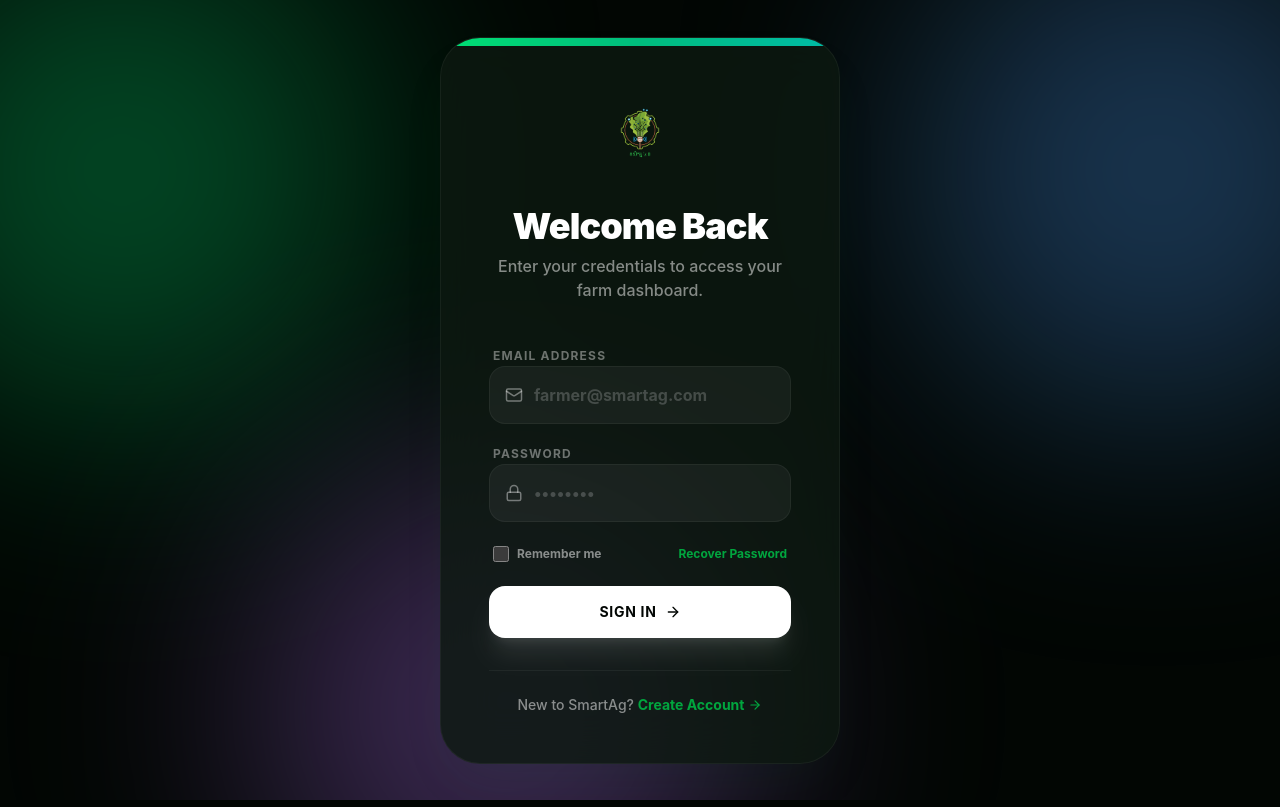
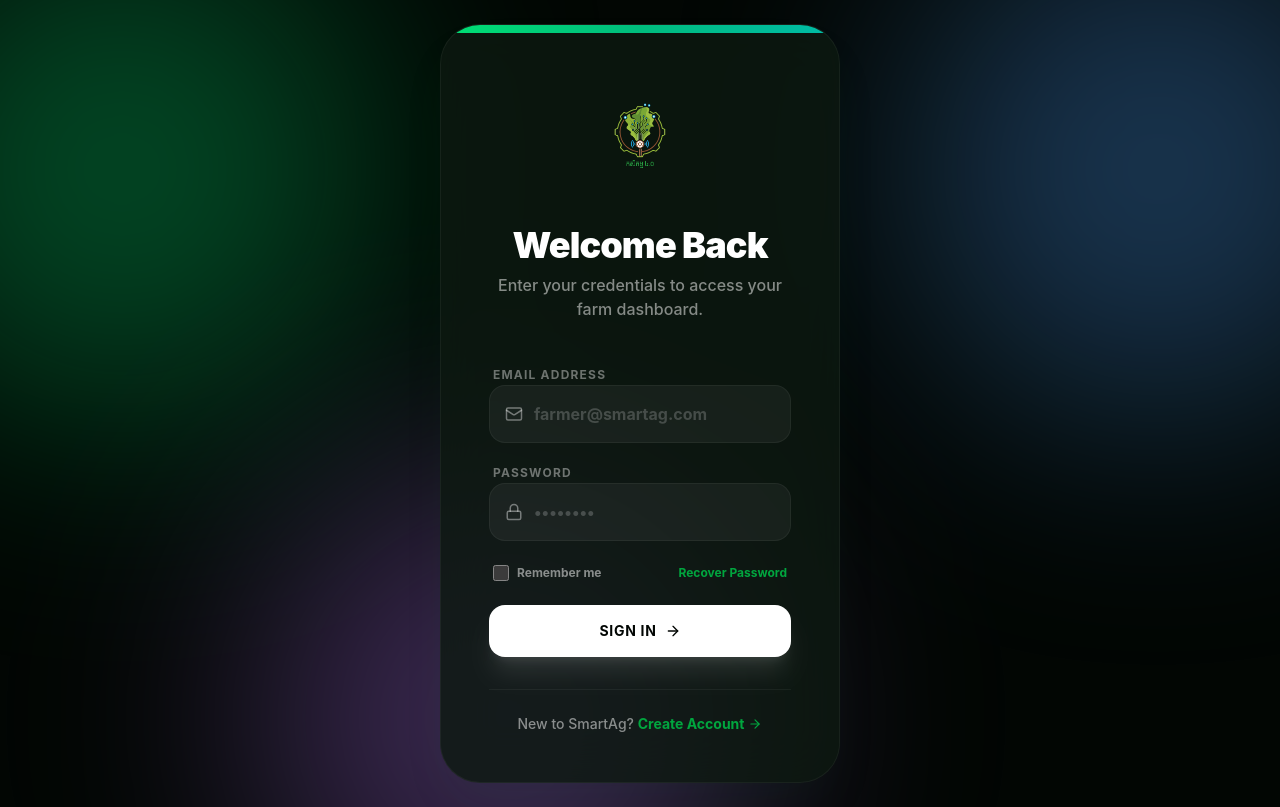
Before and after one commit to frezzyog/smart_agriculture, a Next.js app in the folder client/: page /login in a window 1280 px wide. Built offline with nearby package versions, Linux system fonts and the light colour scheme; no server answers.

Commit message:
style: Increase logo size for better visibility

```diff
--- a/client/app/login/page.js
+++ b/client/app/login/page.js
@@ -51,7 +51,7 @@
           <div className="absolute top-0 left-0 w-full h-2 bg-gradient-to-r from-green-400 via-emerald-500 to-teal-500"></div>
 
           <div className="text-center mb-10">
-            <div className="mx-auto h-24 w-24 mb-6 transform hover:scale-105 transition-transform duration-300">
+            <div className="mx-auto h-32 w-32 mb-6 transform hover:scale-105 transition-transform duration-300">
               <img src="/logo.png" alt="SmartAg Logo" className="w-full h-full object-contain" />
             </div>
             <h2 className="text-4xl font-black text-foreground tracking-tight mb-2">
--- a/client/components/auth/SignupForm.jsx
+++ b/client/components/auth/SignupForm.jsx
@@ -65,7 +65,7 @@
                     <div className="absolute top-0 left-0 w-full h-2 bg-gradient-to-r from-indigo-500 via-purple-500 to-pink-500"></div>
 
                     <div className="text-center mb-10">
-                        <div className="mx-auto h-24 w-24 mb-6 transform hover:scale-105 transition-transform duration-300">
+                        <div className="mx-auto h-32 w-32 mb-6 transform hover:scale-105 transition-transform duration-300">
                             <img src="/logo.png" alt="SmartAg Logo" className="w-full h-full object-contain" />
                         </div>
                         <h2 className="text-3xl font-black text-foreground tracking-tight mb-2">
--- a/client/components/layout/Sidebar.jsx
+++ b/client/components/layout/Sidebar.jsx
@@ -61,7 +61,7 @@
                 {/* Logo & Close Button */}
                 <div className="flex items-center justify-between mb-10">
                     <div className="flex items-center gap-3">
-                        <div className="w-12 h-12 flex items-center justify-center">
+                        <div className="w-16 h-16 flex items-center justify-center -ml-2">
                             <img src="/logo.png" alt="Logo" className="w-full h-full object-contain" />
                         </div>
                         <div>
```
